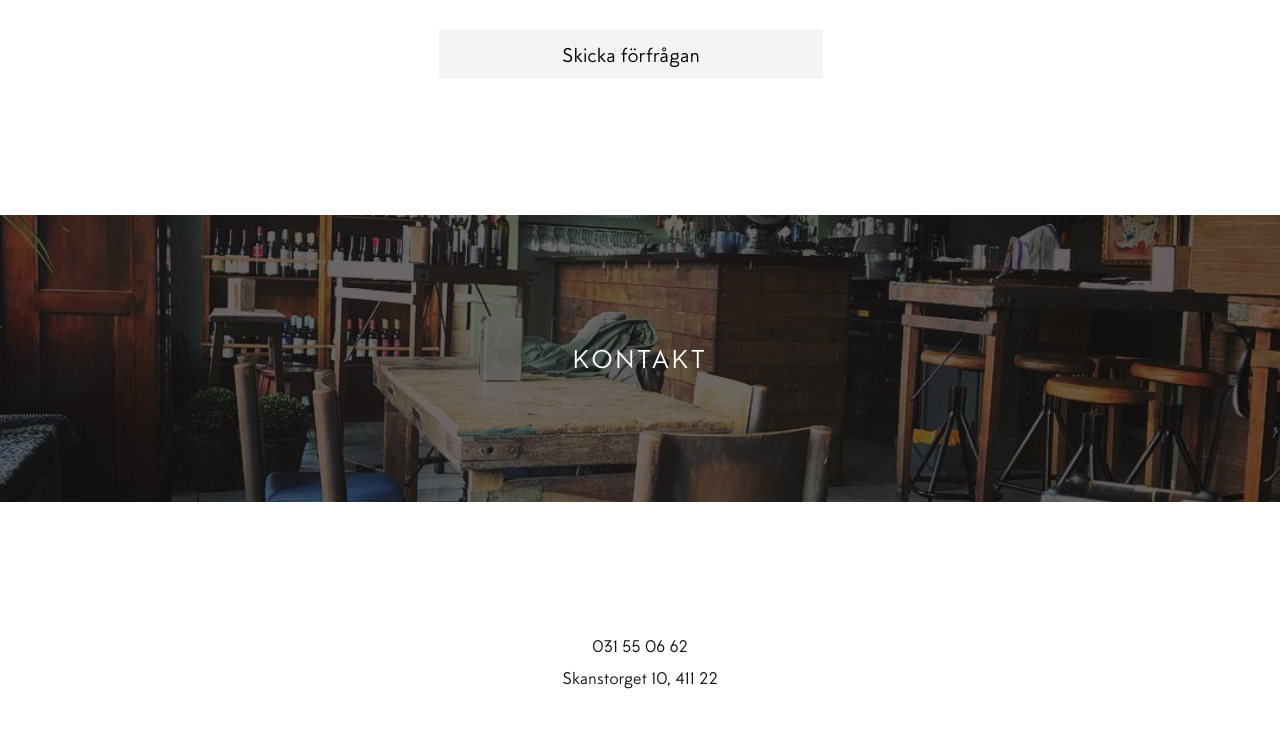
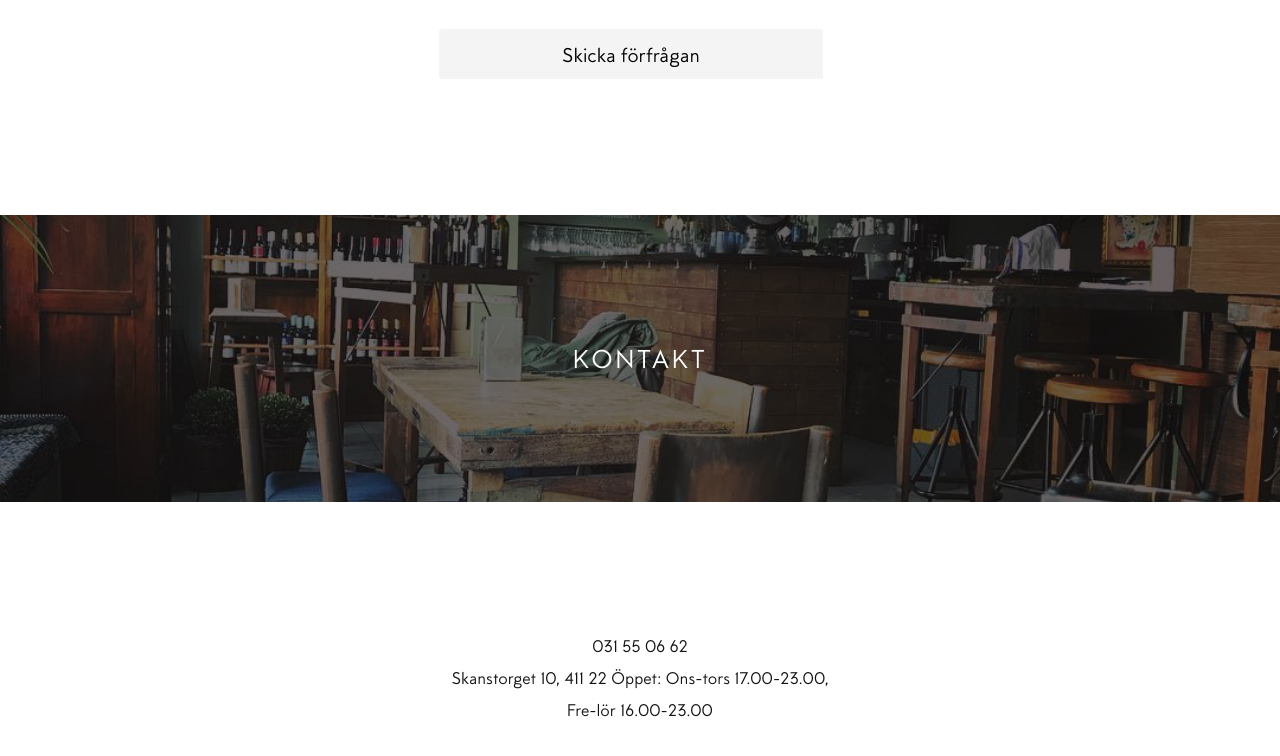
Before and after one commit to Cwejman/mestiza, a Gatsby site: page / in a window 1280 px wide. Shown: the part 4068-4824 px from the top of the page. Built offline with nearby package versions, Linux system fonts and the light colour scheme; Gatsby itself is replaced by a stand-in of ours; some packages are replaced by stand-ins of ours; a web font is replaced by a local one; what moveto would draw is missing.

Commit message:
Update Settings “main”

```diff
--- a/src/pages/main/index.md
+++ b/src/pages/main/index.md
@@ -58,5 +58,7 @@ menusCatering:
         name: Catering meny kommer inom kort.
         price: '0'
 number: 031 55 06 62
-address: 'Skanstorget 10, 411 22                             '
+address: >-
+  Skanstorget 10, 411 22                       Öppet: Ons-tors 17.00-23.00,
+  Fre-lör 16.00-23.00
 ---
```
